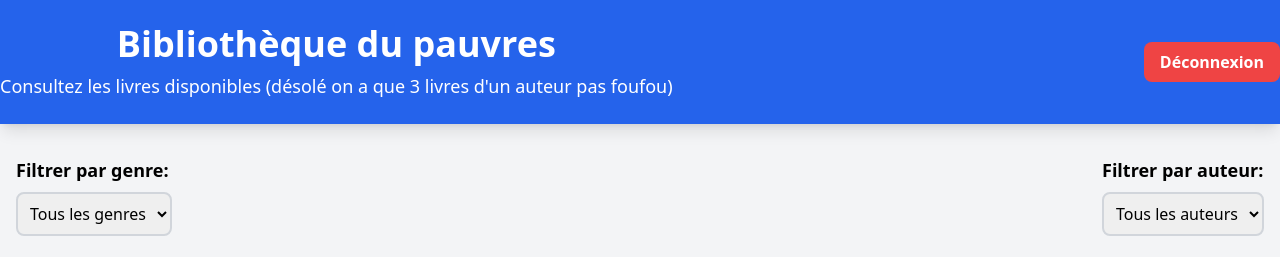
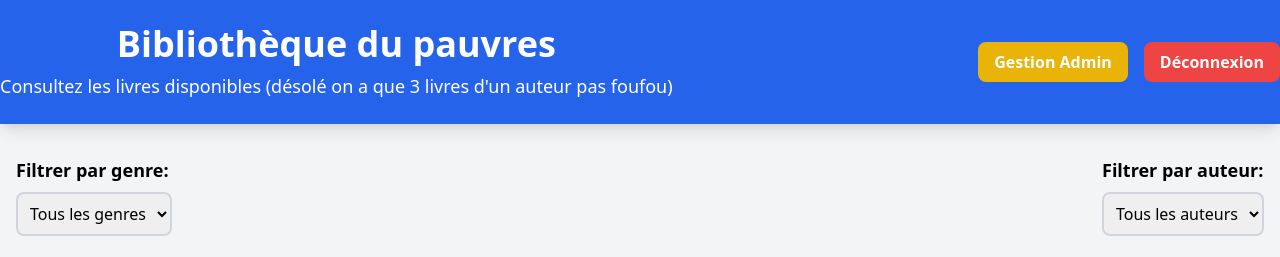
Before and after one commit to Ronan59553/tp_biblio, a PHP site: page /cdl.php in a window 1280 px wide. Shown: the top 257 px of the page. Run offline with PHP 8.4, Linux system fonts and the light colour scheme; some libraries are stand-ins or nearby versions.

Commit message:
bouton gestion admin

```diff
--- a/cdl.php
+++ b/cdl.php
@@ -18,10 +18,15 @@
                 <h1 class="text-4xl font-bold">Bibliothèque du pauvres</h1>
                 <p class="text-lg mt-2">Consultez les livres disponibles (désolé on a que 3 livres d'un auteur pas foufou)</p>
             </div>
-            <!-- Bouton de déconnexion -->
-            <a href="index.php" class="bg-red-500 hover:bg-red-600 text-white font-bold py-2 px-4 rounded-lg transition">
-                Déconnexion
-            </a>
+            <!-- Boutons de déconnexion et gestion admin -->
+            <div class="flex space-x-4">
+                <a href="admin.php" class="bg-yellow-500 hover:bg-yellow-600 text-white font-bold py-2 px-4 rounded-lg transition">
+                    Gestion Admin
+                </a>
+                <a href="index.php" class="bg-red-500 hover:bg-red-600 text-white font-bold py-2 px-4 rounded-lg transition">
+                    Déconnexion
+                </a>
+            </div>
         </div>
     </header>
 
```
